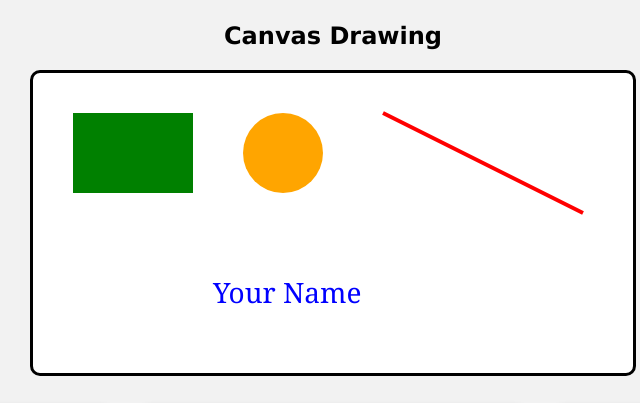
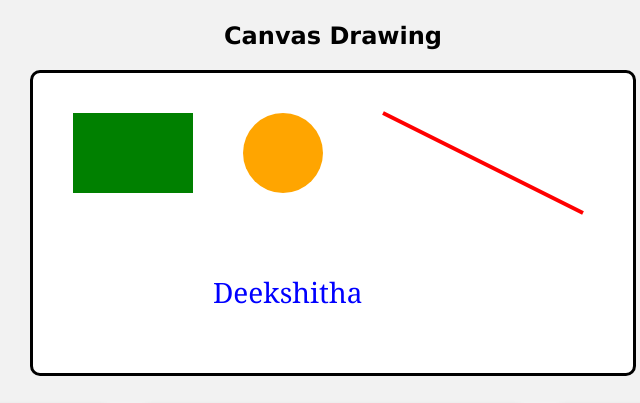
Before and after one commit to deekshitha01-06/Fullstack, a plain HTML site: page task2.html in a window 1280 px wide. Shown: the part 233-636 px from the top of the page, 307-947 px from the left. Drawn offline with Linux system fonts and the light colour scheme.

Commit message:
Update task2.html

```diff
--- a/task2.html
+++ b/task2.html
@@ -183,7 +183,7 @@ c.stroke();
 /* Name */
 c.font="28px Georgia";
 c.fillStyle="blue";
-c.fillText("Your Name",180,230);
+c.fillText("Deekshitha",180,230);
 
 </script>
 
```
